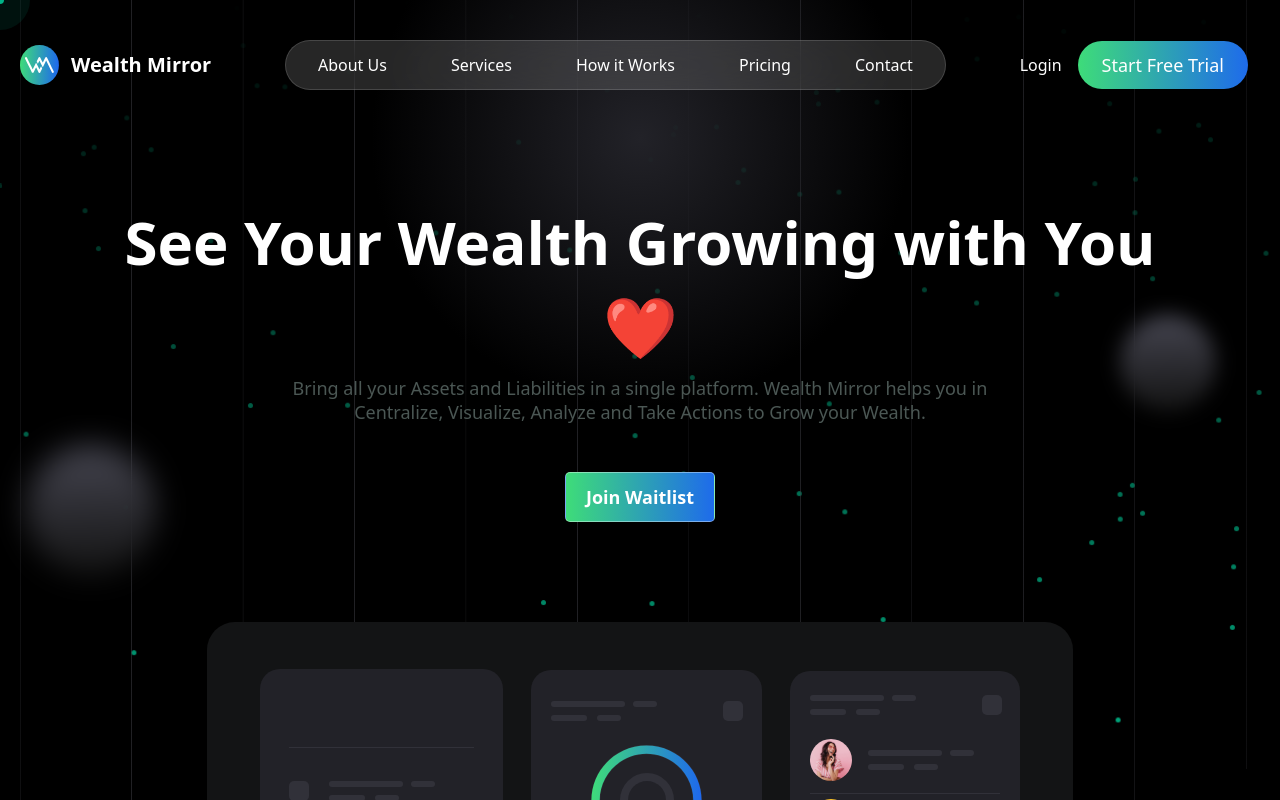
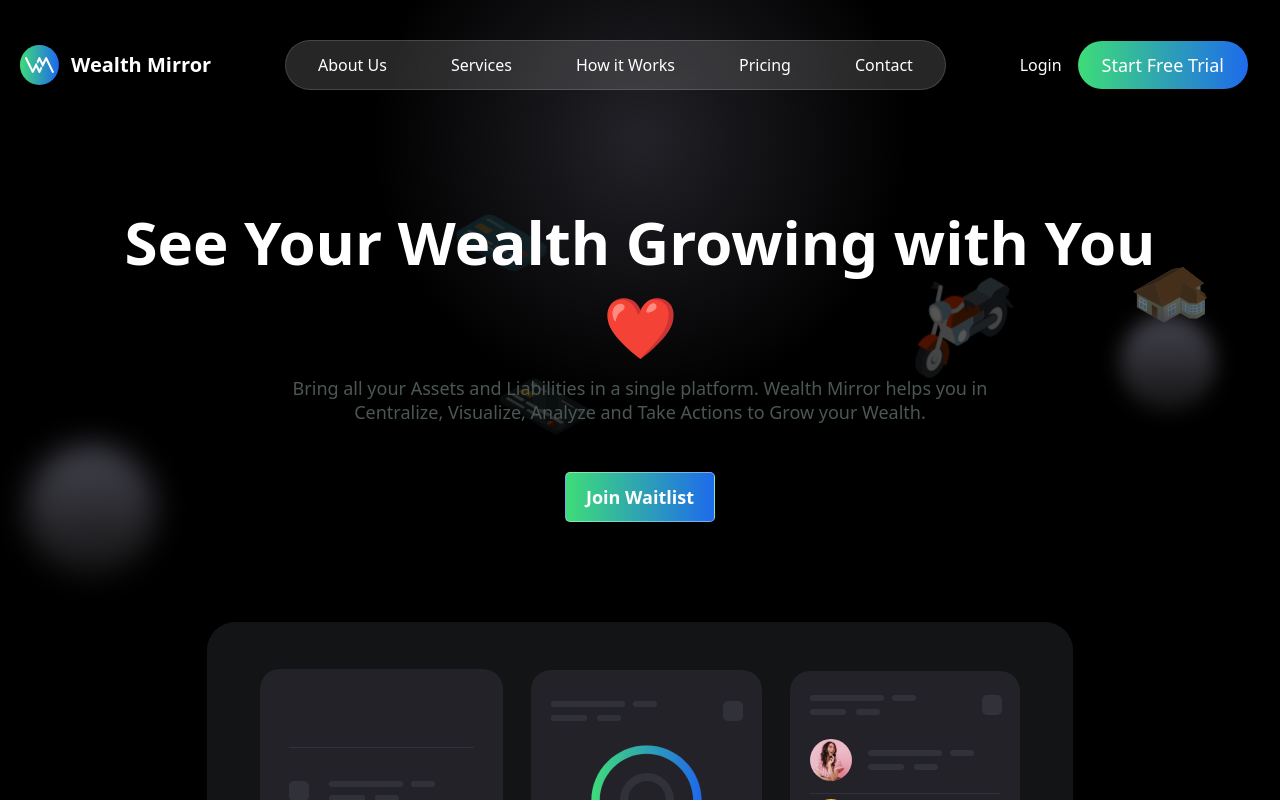
Before and after one commit to Vad12M/wealth-mirror, a Next.js app in the folder client/: page /joinwaitlist in a window 1280 px wide. Shown: the top 800 px of the page. Built offline with nearby package versions, Linux system fonts and the light colour scheme.

Commit message:
updaye animation & add icons for animation

```diff
--- /dev/null
+++ b/client/components/Firefly.tsx
@@ -0,0 +1,55 @@
+import { useEffect, useState } from "react";
+import styles from './join-waitlist-block.module.scss';
+
+export const Firefly = ({
+  direction,
+}: {
+  direction: 'left' | 'right';
+}) => {
+  const [x, setX] = useState(Math.random());
+  const [delay, setDelay] = useState(Math.random() * 12);
+  const images = [
+    '/canvas/Car.svg',
+    '/canvas/CarOld.svg',
+    '/canvas/Cash.svg',
+    '/canvas/Bike.svg',
+    '/canvas/CC1.svg',
+    '/canvas/CC2.svg',
+    '/canvas/DC1.svg',
+    '/canvas/FOB.svg',
+    '/canvas/FOB2.svg',
+    '/canvas/Gold.svg',
+    '/canvas/Home-1.svg',
+    '/canvas/Home-2.svg',
+    '/canvas/Home-3.svg',
+    '/canvas/Home-4.svg',
+    '/canvas/Home-5.svg',
+    '/canvas/Home-6.svg',
+    '/canvas/Savings.svg',
+    '/canvas/Scooter.svg',
+  ];
+  const randomIndex = Math.floor(Math.random() * images.length);
+
+  useEffect(() => {
+    const interval = setInterval(() => {
+      setX(Math.random());
+      setDelay(Math.random() * 10);
+    }, delay * 1000 + 10000);
+    return () => clearInterval(interval);
+  }, [delay]);
+
+  return (
+    <div
+      className={`${styles.firefly}`}
+      style={{
+        left: `${Math.random() * 100}%`,
+        '--random-x': x,
+        '--animation-delay': `${delay}s`,
+      } as React.CSSProperties}
+    >
+      <img
+        className={`${direction === 'left' ? styles.left : styles.right} opacity-50`}
+        src={images[randomIndex]} alt={'icon'}/>
+    </div>
+  );
+};
--- /dev/null
+++ b/client/components/FireflyLayout.tsx
@@ -0,0 +1,20 @@
+import styles from './join-waitlist-block.module.scss';
+import { Firefly } from "@/components/Firefly";
+
+export const FireflyLayout = () => {
+  const fireflies = Array.from({ length: 5 });
+  return (
+    <>
+      <div className={`${styles.fireflyContainer} ${styles.left}`}>
+        {fireflies.map((_, index) => (
+          <Firefly key={index} direction={'right'}/>
+        ))}
+      </div>
+      <div className={`${styles.fireflyContainer} ${styles.right}`}>
+        {fireflies.map((_, index) => (
+          <Firefly key={index} direction={'left'}/>
+        ))}
+      </div>
+    </>
+  );
+};
--- a/client/components/home/Firefly.tsx
+++ /dev/null
@@ -1,26 +0,0 @@
-import { useEffect, useState } from "react";
-import styles from './join-waitlist-block.module.scss';
-
-export const Firefly = () => {
-  const [x, setX] = useState(Math.random());
-  const [delay, setDelay] = useState(Math.random() * 4);
-
-  useEffect(() => {
-    const interval = setInterval(() => {
-      setX(Math.random());
-      setDelay(Math.random() * 4);
-    }, delay * 1000 + 4000);
-    return () => clearInterval(interval);
-  }, [delay]);
-
-  return (
-    <div
-      className={styles.firefly}
-      style={{
-        left: `${Math.random() * 100}%`,
-        '--random-x': x,
-        '--animation-delay': `${delay}s`,
-      } as React.CSSProperties}
-    ></div>
-  );
-};
--- a/client/components/home/JoinWaitlistBlock.tsx
+++ b/client/components/home/JoinWaitlistBlock.tsx
@@ -1,28 +1,20 @@
 import Typography from "@/ui/typography/Typography";
-import VerticalLinesIcon from "@/ui/icons/waitlist/VerticalLinesIcon";
 import BlurCircleMDIcon from "@/ui/icons/waitlist/BlurCircleMDIcon";
 import BlurCircleSMIcon from "@/ui/icons/waitlist/BlurCircleSMIcon";
-import styles from './join-waitlist-block.module.scss';
-import { Firefly } from "@/components/home/Firefly";
+import { FireflyLayout } from "@/components/FireflyLayout";
 
 export default function JoinWaitlistBlock({
   onClick
 }: {
   onClick?: () => void;
 }) {
-  const fireflies = Array.from({ length: 100 });
   return (
-
-    <section className="relative min-w-[100%] bg-cover" style={{ backgroundImage: 'url(/yCombinator/Subtract.svg)' }}>
-      <div className={styles.fireflyContainer}>
-        {fireflies.map((_, index) => (
-          <Firefly key={index}/>
-        ))}
-      </div>
+    <section className="relative min-w-[100%] bg-cover">
+      <FireflyLayout/>
       <div className="m-container">
-        <div className="absolute">
-          <VerticalLinesIcon/>
-        </div>
+        {/*<div className="absolute">*/}
+        {/*  <VerticalLinesIcon/>*/}
+        {/*</div>*/}
         <div
           className={'absolute top-[15%] left-[50%] transform -translate-x-1/2 -translate-y-1/2'}
           style={{
--- a/client/components/home/OurServicesBlock.tsx
+++ b/client/components/home/OurServicesBlock.tsx
@@ -3,6 +3,7 @@
 import WalletListIcon from "@/ui/icons/waitlist/WalletListIcon";
 import PlusIcon from "@/ui/icons/PlusIcon";
 import ArrowBottomIcon from "@/ui/icons/ArrowBottomIcon";
+import { FireflyLayout } from "@/components/FireflyLayout";
 
 
 export default function OurServicesBlock() {
@@ -20,6 +21,7 @@
 
   return (
     <section className="flex items-center flex-col justify-center pt-[120px] pb-8 relative">
+      <FireflyLayout/>
       <div className='bg-no-repeat bg-bottom w-full h-1/3 absolute bottom-0 bg-cover'
            style={{ backgroundImage: 'url(/yCombinator/OurServicesBG.svg)' }}/>
       <Typography text={'How It Works?'} className="mb-6"/>
--- a/client/components/home/PennyWiseBlock.tsx
+++ b/client/components/home/PennyWiseBlock.tsx
@@ -2,6 +2,7 @@
 import CheckMarkIcon from "@/ui/icons/CheckMarkIcon";
 import BlurCircleSMIcon from "@/ui/icons/waitlist/BlurCircleSMIcon";
 import BlurCircleMDIcon from "@/ui/icons/waitlist/BlurCircleMDIcon";
+import { FireflyLayout } from "@/components/FireflyLayout";
 
 export default function PennyWiseBlock({
   onClick
@@ -25,6 +26,8 @@
   ]
 
   return (
+    <section className="relative mb-22">
+      <FireflyLayout/>
       <div className="m-container pt-[140px] relative">
         <div className="absolute -left-20 top-[70%]">
           <BlurCircleSMIcon/>
@@ -92,5 +95,6 @@
           </div>
         </div>
       </div>
+    </section>
   )
 }
--- a/client/components/home/join-waitlist-block.module.scss
+++ b/client/components/join-waitlist-block.module.scss
@@ -1,19 +1,27 @@
 .fireflyContainer {
   position: absolute;
-  width: 100%;
+  width: 100vh;
   height: 100vh;
-  background-color: #000;
   overflow: hidden;
+  padding: 80px 0;
+}
+
+.left {
+  transform: rotate(90deg);
+  left: 0;
+}
+
+.right {
+  transform: rotate(-90deg);
+  right: 0;
 }
 
 .firefly {
   position: absolute;
   bottom: 0;
-  width: 5px;
-  height: 5px;
-  background-color: #00B386;
-  border-radius: 50%;
-  animation: fly 4s linear infinite;
+  width: 100px;
+  height: 100px;
+  animation: fly 10s linear infinite;
   animation-delay: var(--animation-delay);
   opacity: 0;
 }
--- a/client/components/layouts/BlockLayout.tsx
+++ b/client/components/layouts/BlockLayout.tsx
@@ -16,7 +16,7 @@
       <Typography
         text={title}
         type={'h1'}
-        className={'mb-2'}
+        className={description ? 'mb-2' : 'mb-12'}
         primaryElements={primaryElements}
       />
       {description && <Typography
--- a/client/components/mainHome/blocks/FAQBlock.tsx
+++ b/client/components/mainHome/blocks/FAQBlock.tsx
@@ -1,7 +1,6 @@
 import React, { useState } from 'react';
 import BlockLayout from "@/components/layouts/BlockLayout";
 import BaseCollapse from "@/components/mainHome/BaseCollapse";
-import { useSpring, animated } from 'react-spring';
 
 export default function FAQBlock({
   primaryElements = ['FAQ’s']
@@ -31,19 +30,9 @@
     },
   ]
 
-
-  const [isOpen, setIsOpen] = useState(false);
-
-  const { height, transform } = useSpring({
-    height: isOpen ? 'auto' : '0px',
-    transform: isOpen ? 'scaleY(1)' : 'scaleY(0.8)',
-    config: { tension: 200, friction: 15 }
-  });
-
-
   return (
     <BlockLayout title={'FAQ’s'} primaryElements={primaryElements}>
-      <div className="flex flex-col items-center space-y-6 m-container pt-12">
+      <div className="flex flex-col items-center space-y-6 m-container relative bg-naturalBlack">
         {faqs.map((faq, index) => (
           <BaseCollapse key={index} title={faq.title} text={faq.description}/>
         ))}
--- a/client/components/mainHome/blocks/ServicesBlock.tsx
+++ b/client/components/mainHome/blocks/ServicesBlock.tsx
@@ -1,6 +1,5 @@
 import BlockLayout from "@/components/layouts/BlockLayout";
 import Typography from "@/ui/typography/Typography";
-import VisualizeIcon from "@/ui/icons/servicesBlock/VisualizeIcon";
 import styles from './servicesBlock.module.scss'
 
 export default function ServicesBlock() {
--- a/client/pages/joinwaitlist.tsx
+++ b/client/pages/joinwaitlist.tsx
@@ -11,6 +11,7 @@
 import Input from "@/ui/input/input";
 import { Button } from "@/ui/button/Button";
 import useWaitlistValidator from "@/service/validator/useWaitListValidator";
+import { FireflyLayout } from "@/components/FireflyLayout";
 
 export default function Joinwaitlist() {
   const [addWaitUser] = useAddWaitUserMutation();
@@ -35,14 +36,21 @@
   }
 
   return (
-    <main className="w-full">
+    <main className="w-full h-full">
       <JoinWaitlistBlock onClick={() => setOpen(true)}/>
-      <div className="w-full flex justify-center -mt-[300px]">
+      <div className="w-full flex justify-center -mt-[300px] relative">
+        <FireflyLayout/>
         <JoinWaitlistGraphicsBlock/>
       </div>
+
       <OurServicesBlock/>
       <PennyWiseBlock onClick={() => setOpen(true)}/>
-      <FAQBlock primaryElements={[]}/>
+
+      <div>
+        <FireflyLayout/>
+        <FAQBlock primaryElements={['FAQ’s']}/>
+      </div>
+
       <Dialog
         isOpen={open}
         onRequestClose={() => setOpen(false)}
```
Also changed, not shown: client/public/canvas/FOB2.svg (renamed from client/public/canvas/FOB 2.svg). Lines whose indentation alone changed are shown as unchanged.
